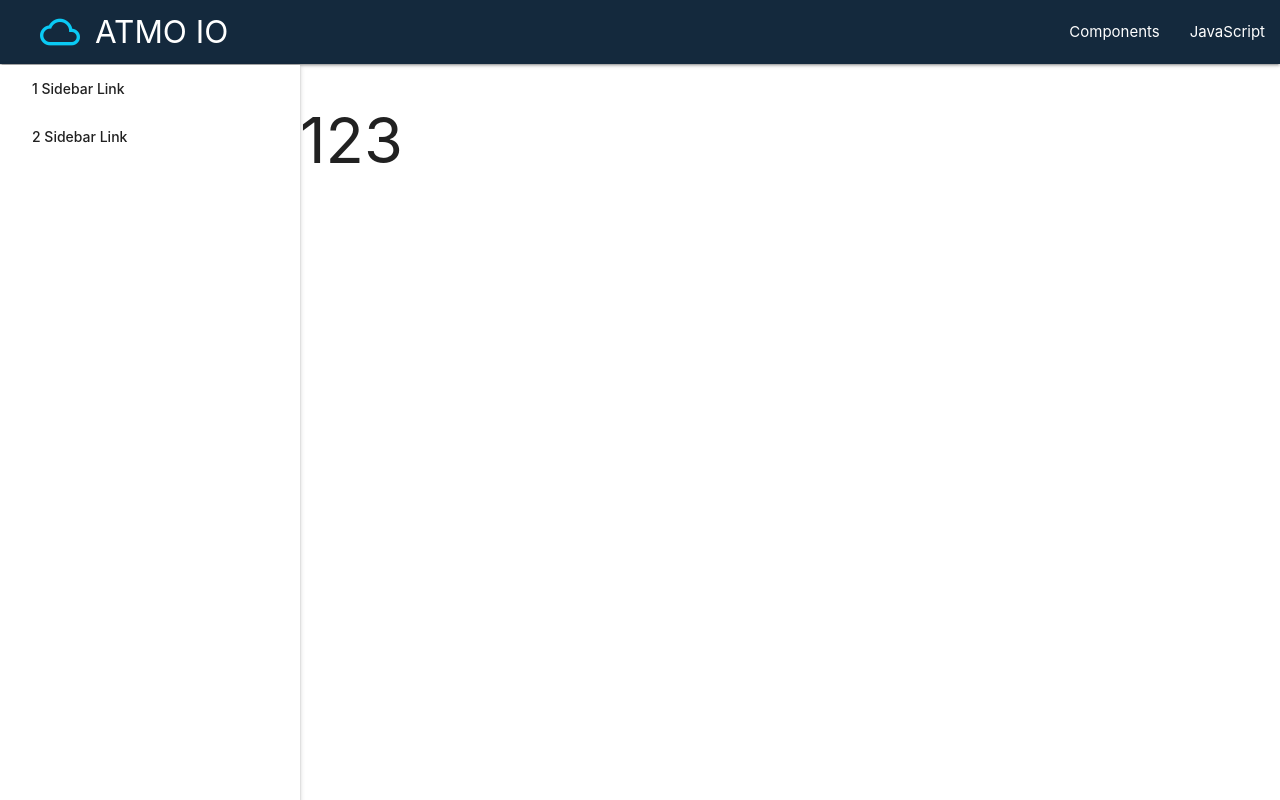
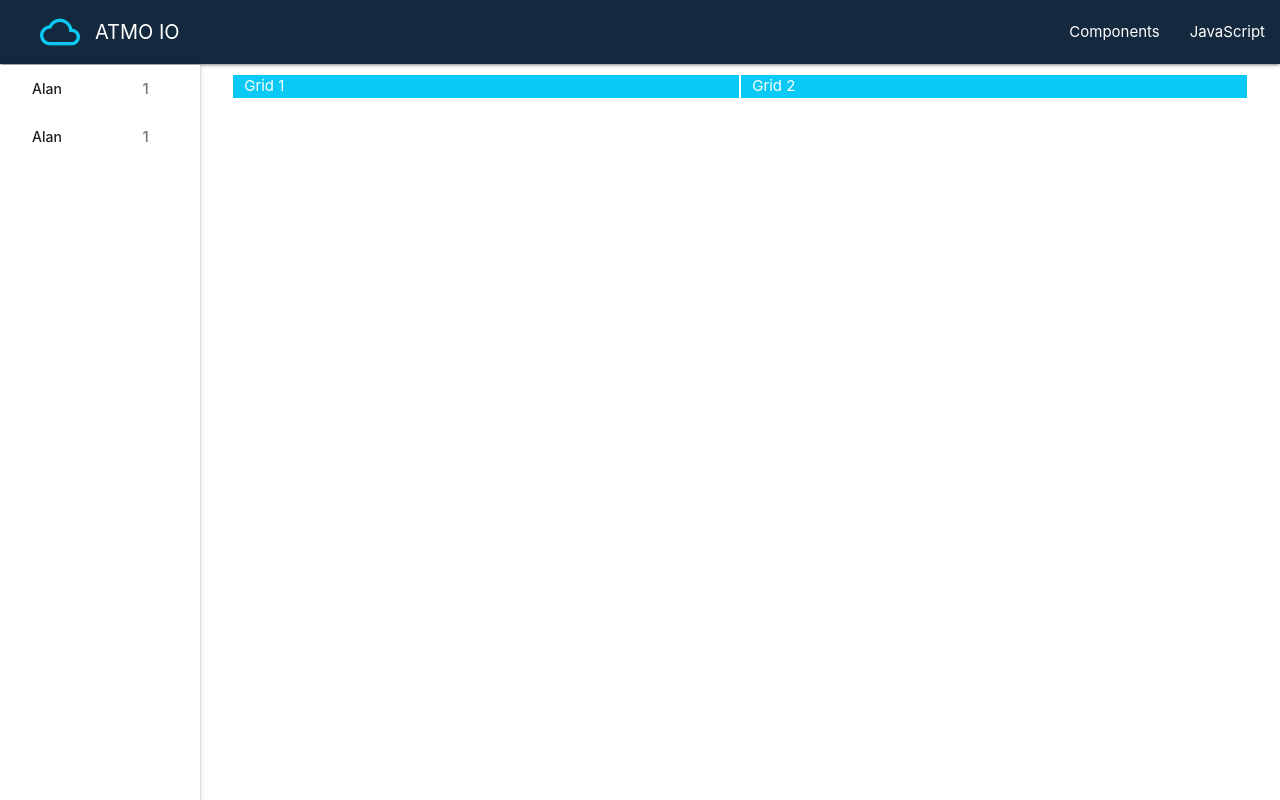
Before and after one commit to ShinKaiMa/atmo-app, a React (Create React App) app: page / in a window 1280 px wide. Built offline with nearby package versions, Linux system fonts and the light colour scheme.

Commit message:
add. redux

```diff
--- a/package.json
+++ b/package.json
@@ -7,8 +7,11 @@
     "materialize-css": "^1.0.0-rc.2",
     "react": "^16.9.0",
     "react-dom": "^16.9.0",
+    "react-redux": "^7.1.0",
     "react-router-dom": "^5.0.1",
-    "react-scripts": "3.1.1"
+    "react-scripts": "3.1.1",
+    "redux": "^4.0.4",
+    "redux-thunk": "^2.3.0"
   },
   "scripts": {
     "start": "react-scripts start",
--- a/src/App.js
+++ b/src/App.js
@@ -1,5 +1,5 @@
 import React from "react";
-import Navbar from "./Components/Navbar";
+import Navbar from "./Layouts/Navbar";
 import { Route, BrowserRouter, Switch } from 'react-router-dom'
 import Home from './Layouts/Home'
 
--- a/src/Layouts/Home.js
+++ b/src/Layouts/Home.js
@@ -1,13 +1,14 @@
-import React, { Component } from 'react'
+import React, { Component } from "react";
 
 class Home extends Component {
-  render(){
+  render() {
     return (
-      <div className="mainLayout">
-        <h1>123</h1>
+      <div className="row mainLayout container" id="container">
+        <div className="col s6" style={{color:'white'}}>Grid 1</div>
+        <div className="col s6" style={{color:'white'}}>Grid 2</div>
       </div>
-    )
+    );
   }
 }
 
-export default Home
+export default Home;
--- a/src/Components/Navbar.js
+++ b/src/Layouts/Navbar.js
@@ -1,14 +1,22 @@
 import React from "react";
 import M from "materialize-css/dist/js/materialize.min.js";
-import { withRouter } from "react-router-dom";
+// import { withRouter } from "react-router-dom";
+// import { compose } from "redux";
+import { connect } from "react-redux";
+import { updateSidenavInfo } from "../Store/actions/sidenavInfoActions";
 
 class Navbar extends React.Component {
   componentDidMount() {
     let elem = document.querySelector(".sidenav");
-    let instance = M.Sidenav.init(elem, {
+    M.Sidenav.init(elem, {
       edge: "left",
       inDuration: 250
     });
+  }
+
+  handleUpdateSidenav(e){
+    e.preventDefault();
+    this.props.updateSidenavInfo();
   }
 
   render() {
@@ -38,8 +46,19 @@ class Navbar extends React.Component {
               ATMO IO
             </a> */}
 
-            <a href="#!" class="brand-logo left" style={{marginLeft:'40px'}}>
-              <i class="material-icons show-on-medium-and-up" style={{color:'#0ACAF5', fontSize: '40px'}}>cloud_queue</i>ATMO IO
+            <a
+              href="#!"
+              className="brand-logo left"
+              style={{ marginLeft: "40px", fontSize: "20px" }}
+              onClick={(e) => this.handleUpdateSidenav(e)}
+            >
+              <i
+                className="material-icons show-on-medium-and-up"
+                style={{ color: "#0ACAF5", fontSize: "40px" }}
+              >
+                cloud_queue
+              </i>
+              ATMO IO
             </a>
 
             {/* desk-top navbar icon */}
@@ -48,7 +67,7 @@ class Navbar extends React.Component {
               className="right hide-on-small-only show-on-medium-and-up"
             >
               <li>
-                <a>Components</a>
+                <a href="collapsible.html">Components</a>
               </li>
               <li>
                 <a href="collapsible.html">JavaScript</a>
@@ -58,53 +77,87 @@ class Navbar extends React.Component {
             <ul id="nav-mobile" className="right hide-on-med-and-up">
               <li>
                 <a
-                  class="btn-flat waves-effect waves-light"
+                  className="btn-flat waves-effect waves-light"
                   style={{ margin: "0px" }}
                 >
-                  <i class="material-icons" style={{ color: "white" }}>
+                  <i className="material-icons" style={{ color: "white" }}>
                     person
                   </i>
                 </a>
               </li>
               <li>
                 <a
-                  class="btn-flat waves-effect waves-light"
+                  className="btn-flat waves-effect waves-light"
                   style={{ margin: "0px" }}
                 >
-                  <i class="material-icons" style={{ color: "white" }}>
-                    person
+                  <i className="material-icons" style={{ color: "white" }}>
+                    language
                   </i>
                 </a>
               </li>
             </ul>
           </div>
         </nav>
+        {/* mobile sidenav */}
         <ul
           id="slide-out"
-          className="sidenav sidenav-fixed hide-on-large-only"
-          style={{ width: "65%" }}
+          className="sidenav sidenav-fixed hide-on-large-only collection"
+          style={{ width: "150px" }}
         >
           <li>
-            <a href="#!">1 Sidebar Link</a>
+            <a href="#!" className="collection-item">
+              <span className="badge">1</span>Alan
+            </a>
           </li>
           <li>
-            <a href="#!">2 Sidebar Link</a>
+            <a href="#!" className="collection-item">
+              <span className="badge">1</span>Alan
+            </a>
           </li>
         </ul>
+        {/* desk-top sidenav */}
         <ul
           id="slide-out"
           className="sidenav sidenav-fixed hide-on-med-and-down"
-          style={{ width: "300px" }}
+          style={{ width: "200px" }}
         >
           <li>
-            <a href="#!">1 Sidebar Link</a>
+            <a href="#!" className="collection-item">
+              <span className="badge">1</span>Alan
+            </a>
           </li>
           <li>
-            <a href="#!">2 Sidebar Link</a>
+            <a href="#!" className="collection-item">
+              <span className="badge">1</span>Alan
+            </a>
           </li>
         </ul>
       </div>
     );
   }
 }
-export default withRouter(Navbar);
+
+const mapStateToProps = state => {
+  return {
+    sidenavInfo: state.sidenavInfo
+  };
+};
+
+const mapDispatchToProps = dispatch => {
+  return {
+    updateSidenavInfo: () => dispatch(updateSidenavInfo())
+  };
+};
+
+export default connect(
+  mapStateToProps,
+  mapDispatchToProps
+)(Navbar);
+
+// export default compose(
+//   withRouter,
+//   connect(
+//     mapStateToProps,
+//     mapDispatchToProps
+//   )
+// )(Navbar);
--- /dev/null
+++ b/src/Store/actions/sidenavInfoActions.js
@@ -0,0 +1,5 @@
+export const updateSidenavInfo = () => {
+  return dispatch => {
+    dispatch({ type: "UPDATE_SIDENAV_INFO" });
+  };
+};
--- /dev/null
+++ b/src/Store/reducers/rootReducer.js
@@ -0,0 +1,8 @@
+import { sidenavInfoReducer } from "./sidenavInfoReducer";
+import { combineReducers } from "redux";
+
+const rootReducer = combineReducers({
+  sidenavInfo: sidenavInfoReducer
+});
+
+export default rootReducer;
--- /dev/null
+++ b/src/Store/reducers/sidenavInfoReducer.js
@@ -0,0 +1,14 @@
+const initState = {}
+
+const sidenavInfoReducer = (state = initState, action) => {
+  console.log('call sidenavInfoReducer');
+  switch (action.type) {
+    case 'UPDATE_SIDENAV_INFO':
+      console.log('get UPDATE_SIDENAV_INFO');
+      return state;
+    default:
+      return state;
+  }
+};
+
+export {sidenavInfoReducer};
--- a/src/index.css
+++ b/src/index.css
@@ -14,7 +14,8 @@ code {
 }
 
 .mainLayout {
-  padding-left: 300px;
+  padding-left: 200px;
+  margin: 0px
 }
 
 @media only screen and (max-width: 992px) {
@@ -28,3 +29,15 @@ code {
     top: 65px;
   }
 }
+
+.col {
+  background-color: #0ACAF5;
+  border:1px white solid;
+}
+
+#container {
+  margin-top: 10px;
+  margin-bottom: 10px;
+  max-width: 1680px;
+  width: 95%;
+}
--- a/src/index.js
+++ b/src/index.js
@@ -3,11 +3,15 @@ import ReactDOM from 'react-dom';
 import './index.css';
 import App from './App';
 import * as serviceWorker from './serviceWorker';
-// import 'materialize-css';
 import 'materialize-css/dist/css/materialize.min.css';
+import { createStore, applyMiddleware } from 'redux'
+import { Provider } from 'react-redux'
+import rootReducer from './Store/reducers/rootReducer'
+import thunk from 'redux-thunk'
 
+const store = createStore(rootReducer, applyMiddleware(thunk));
 
-ReactDOM.render(<App />, document.getElementById('root'));
+ReactDOM.render(<Provider store={store}><App /></Provider>, document.getElementById('root'));
 
 // If you want your app to work offline and load faster, you can change
 // unregister() to register() below. Note this comes with some pitfalls.
```
Also changed, not shown: 1 other file (tests, documents, lock files or other folders).
